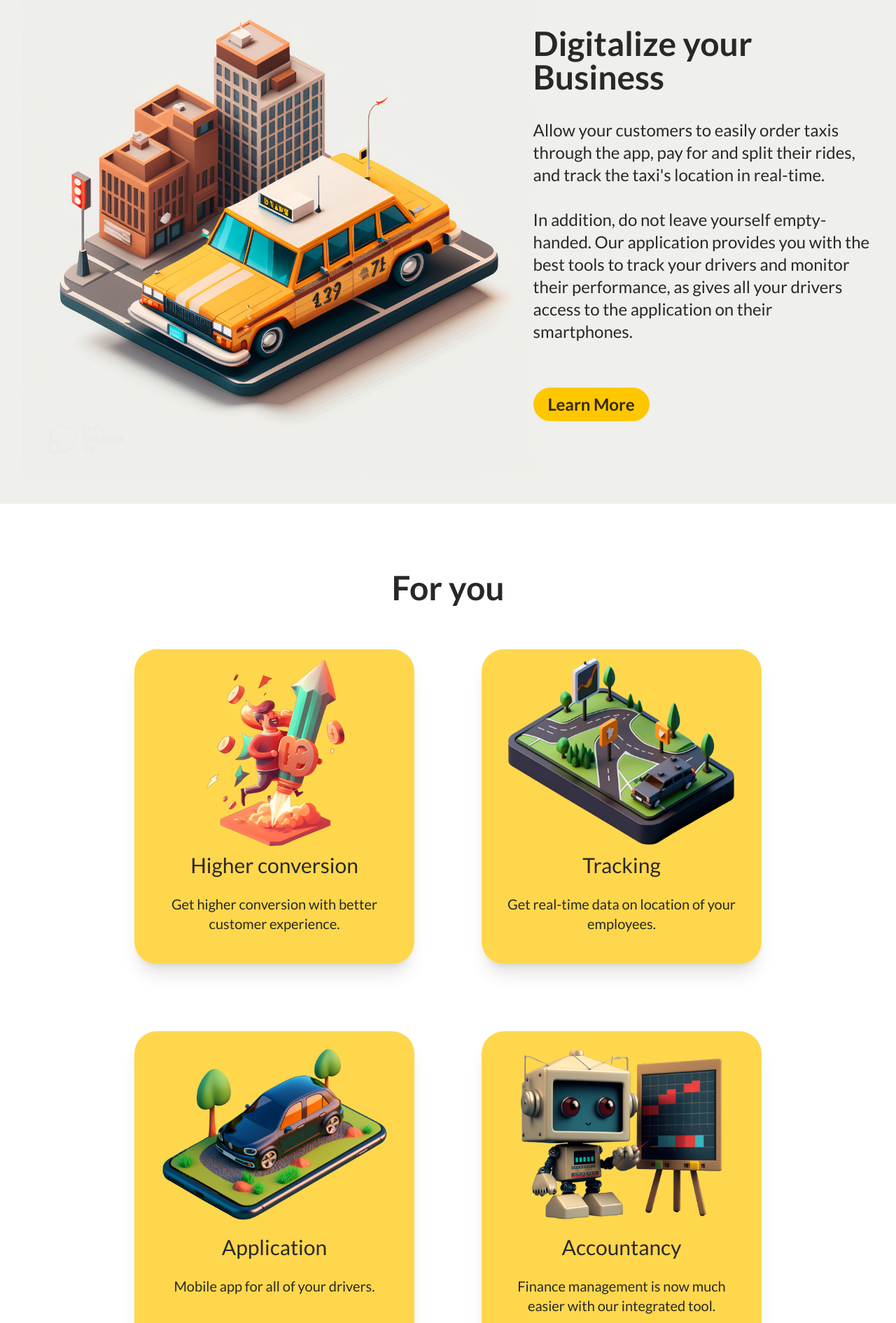
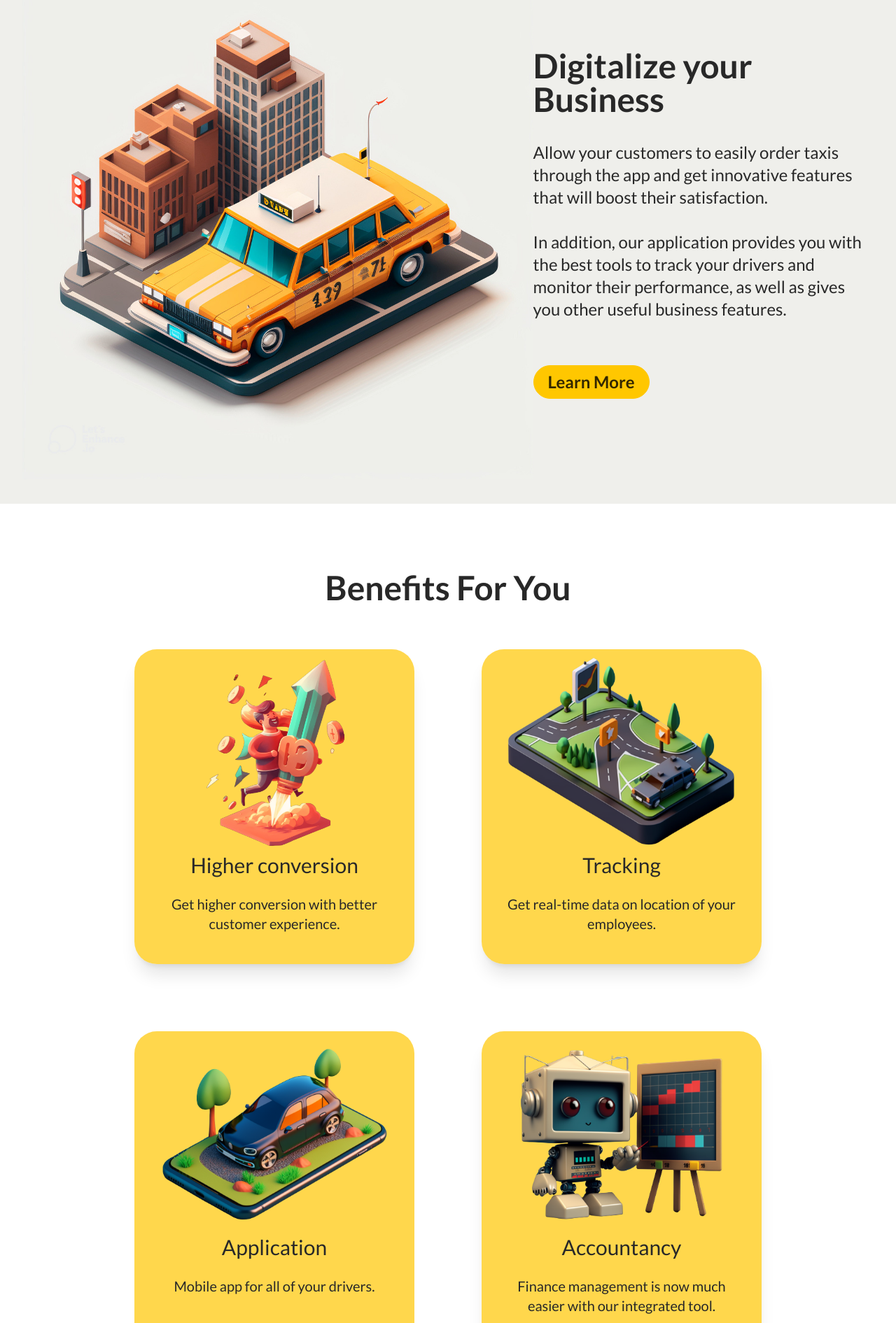
Before and after one commit to IllyaBrod/split-landing, a Next.js app: page / in a window 1280 px wide. Shown: the part 880-2771 px from the top of the page at 70% size. Built offline with nearby package versions, Linux system fonts and the light colour scheme.

Commit message:
feat: add another card flip component

```diff
--- /dev/null
+++ b/src/components/CardFlip.tsx
@@ -0,0 +1,25 @@
+import styles from "@/styles/CardFlip.module.css";
+import {StaticImageData} from "next/image";
+import Image from "next/image";
+
+const CardFlip = ({imageData, title, description, background, backDescription}:
+  {imageData: StaticImageData, title: string, description: string,
+    background: string, backDescription: string}) => {
+  return (
+    <div className={styles.container}>
+      <div className={`${styles.front} flex flex-col items-center
+       rounded-4xl text-center px-7 pb-7 pt-3  ${background}`}>
+        <Image src={imageData} height={270} alt="conversion image" />
+        <h2 className="mb-6 mt-2">{title}</h2>
+        <p className="text-xl">{description}</p>
+      </div>
+      <div className={`${styles.back}`}>
+        <div className="flex h-full flex-col items-center justify-center bg-showcase/95 w-full px-7 rounded-4xl">
+          <p className="text-xl text-white">{backDescription}</p>
+        </div>
+      </div>
+    </div>
+  );
+};
+
+export default CardFlip;
--- a/src/components/DigitalizeSection.tsx
+++ /dev/null
@@ -1,10 +0,0 @@
-
-
-const
-  DigitalizeSection = () => {
-    return (
-      <></>
-    );
-  };
-
-export default DigitalizeSection;
--- a/src/components/FlipHover.tsx
+++ b/src/components/FlipHover.tsx
@@ -8,7 +8,7 @@ export default function FlipHover({imageData, title, description, background, ba
     background: string, backDescription: string}) {
   return (
     <div className="group max-w-[400px] md:w-[400px] lg:h-[450px]">
-      <div className="relative h-full w-full shadow-xl rounded-4xl transition-all duration-500 [transform-style:preserve-3d] group-hover:[transform:rotateY(180deg)]">
+      <div className="relative h-full w-full shadow-xl rounded-4xl transition-all duration-500 [transform-style:preserve-3d] [-webkit-transform-style:preserve-3d] group-hover:[transform:rotateY(180deg)] group-hover:[-webkit-transform:rotateY(180deg)]">
         <div className={`flex flex-col items-center
        rounded-4xl text-center px-7 pb-7 h-full w-full pt-3 ${background}`}>
 
@@ -17,8 +17,8 @@ export default function FlipHover({imageData, title, description, background, ba
           <p className="text-xl">{description}</p>
 
         </div>
-        <div className="absolute inset-0 h-full w-full rounded-4xl px-7 bg-showcase/95 text-center text-slate-200 [transform:rotateY(180deg)] [backface-visibility:hidden]">
-          <div className="flex h-full flex-col items-center justify-center">
+        <div className="absolute inset-0 h-full w-full rounded-4xl text-center text-slate-200 [transform:rotateY(180deg)] [-webkit-transform:rotateY(180deg)] [backface-visibility:hidden] [-webkit-backface-visibility:hidden]">
+          <div className="flex h-full flex-col items-center justify-center bg-showcase/95 w-full px-7 rounded-4xl">
             <p className="text-xl text-white">{backDescription}</p>
           </div>
         </div>
--- a/src/components/LinkButton.tsx
+++ b/src/components/LinkButton.tsx
@@ -1,7 +1,7 @@
 const LinkButton = ({id, text}: {id: string, text: string}) => {
   return (
     <a href={`#${id}`} className="btn btn-md btn-primary rounded-full
-        capitalize text-xl lg:text-2xl mt-16 px-5">
+        capitalize text-xl xl:text-2xl mt-16 px-5">
       {text}
     </a>
   );
--- a/src/components/Showcase.tsx
+++ b/src/components/Showcase.tsx
@@ -7,16 +7,14 @@ const Showcase = ({id}: {id?: string}) => {
   return (
 
     <div className="h-full flex items-center max-w-[1920px]">
-      <div className="text-center lg:text-left p-5 lg:px-20 lg:basis-1/2">
-        <p className=" text-9xl md:text-huge text-primary leading-none font-black">split</p>
+      <div className="text-center lg:text-left p-5 md:px-14 xl:px-20 lg:basis-1/2">
+        <p className="text-9xl md:text-huge text-primary leading-none font-black">split</p>
 
-        <h1 className="mt-16 mb-9 text-showcase">
+        <h1 className="mt-16 mb-6 xl:mb-9 text-showcase">
               Empower your business
         </h1>
-        <p className="text-2xl text-secondary">
-              We create an application to empower taxi companies to be
-              able to compete in the industry by delivering improved UX
-              and higher customer satisfaction.
+        <p className="text-xl xl:text-2xl text-secondary">
+          We are in the process of developing an application specifically tailored for taxi companies, aimed at boosting their competitiveness in the industry by providing a superior user experience and enhancing customer satisfaction. With our innovative technology, taxi companies can improve their operations, streamline their services, and ultimately, drive greater success.
         </p>
 
         <LinkButton id="contact" text="Contact Us" />
--- a/src/pages/index.tsx
+++ b/src/pages/index.tsx
@@ -16,6 +16,7 @@ import {FC, useState} from "react";
 import Footer from "@/components/Footer";
 import FlipHover from "@/components/FlipHover";
 import Success from "@/components/Success";
+import CardFlip from "@/components/CardFlip";
 
 
 /**
@@ -66,17 +67,15 @@ const Home: FC = () => {
               Digitalize your Business
             </h1>
             <p className="lg:text-2xl">
-              Allow your customers to easily order taxis through the app,
-              pay for and split their rides,
-              and track the taxi's location in real-time.<br/>
+              Allow your customers to easily order taxis through the app
+              and get innovative features that will boost their satisfaction.<br/>
 
               <br/>
-              In addition, do not leave yourself empty-handed. Our application provides you
+              In addition, our application provides you
               with the best tools to track your drivers and
-              monitor their performance, as gives all your drivers access
-              to the application on their smartphones.
+              monitor their performance, as well as gives you other useful business features.
             </p>
-            <LinkButton id="contact" text="Learn More" />
+            <LinkButton id="for-business" text="Learn More" />
 
           </div>
 
@@ -84,7 +83,7 @@ const Home: FC = () => {
 
         <section id="for-business" className="bg-white py-24 mb-24">
           <div className="container">
-            <h1 className="text-center mb-16">For you</h1>
+            <h1 className="text-center mb-16">Benefits For You</h1>
             <div className="grid lg:grid-cols-2 lg:grid-rows-2
             gap-24 justify-center">
               <div className="lg:justify-self-end">
@@ -111,20 +110,33 @@ const Home: FC = () => {
                 />
               </div>
               <div className="lg:justify-self-end">
-                <FlipHover
+                {/* <FlipHover
                   background="bg-card"
                   imageData={ApplicationSprite}
                   title="Application"
                   description="Mobile app for all
                   of your drivers."
-                  backDescription="With our unique UX, improved orders
-                  acceptance, and data-driven insights, we can help you
-                  achieve higher conversion rates and boost your brand
-                  awareness. Plus, with our proven track record of success,
+                  backDescription="With our unique UX, improved features,
+                  and data-driven insights, we can help you
+                  achieve higher conversion rates and bring your business to another level.
+                  Plus, with our proven track record of success,
                   you can start seeing results in as little as one month.
                   Join our platform today and start taking your business
                   to the next level."
-                />
+                /> */}
+                <CardFlip
+                  background="bg-card"
+                  imageData={ApplicationSprite}
+                  title="Application"
+                  description="Mobile app for all
+                  of your drivers."
+                  backDescription="With our unique UX, improved features,
+                  and data-driven insights, we can help you
+                  achieve higher conversion rates and bring your business to another level.
+                  Plus, with our proven track record of success,
+                  you can start seeing results in as little as one month.
+                  Join our platform today and start taking your business
+                  to the next level." />
               </div>
               <div className="lg:justify-self-start">
                 <FlipHover
@@ -147,7 +159,7 @@ const Home: FC = () => {
         {/* For customers section */}
         <section id="for-customers" className="mb-48">
           <div className="container text-center">
-            <h1 className="mb-16">For Your Customers</h1>
+            <h1 className="mb-16">Benefits For Your Customers</h1>
 
             <div className="flex flex-col lg:flex-row justify-between">
               <div className="flex flex-col items-center
@@ -164,7 +176,7 @@ const Home: FC = () => {
                 <h2 className="mb-5 mt-4">Choose your driver</h2>
                 <p className="text-xl">No more automatically assigned drivers.
                 Customers will get rating and the car of each driver
-                and make their own decision who to drive with. </p>
+                and make their own decision who to choose. </p>
               </div>
 
               <div className="flex flex-col items-center
--- /dev/null
+++ b/src/styles/CardFlip.module.css
@@ -0,0 +1,29 @@
+.container {
+  @apply max-w-[400px] md:w-[400px] lg:h-[450px] relative;
+}
+
+.front, .back {
+  width: 100%;
+  height: 100%;
+  overflow: hidden;
+  backface-visibility: hidden;
+  -webkit-backface-visibility: hidden;
+  position: absolute;
+  @apply transition-all duration-700;
+}
+
+.front {
+  transform: perspective(600px) rotateY(0deg);
+}
+
+.back {
+  transform: perspective(600px) rotateY(180deg);
+}
+
+.container:hover > .front {
+  transform: perspective(600px) rotateY(-180deg);
+}
+
+.container:hover > .back {
+  transform: perspective(600px) rotateY(0deg);
+}
--- a/src/styles/globals.css
+++ b/src/styles/globals.css
@@ -4,7 +4,7 @@
 
 @layer base {
   h1 {
-    @apply text-main text-4xl lg:text-5xl font-semibold;
+    @apply text-main text-4xl xl:text-5xl font-semibold;
   }
 
   h2 {
```
